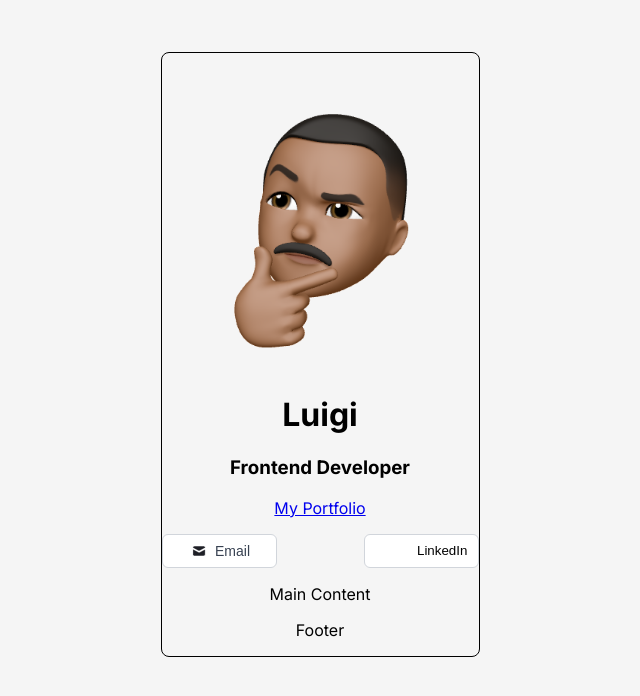
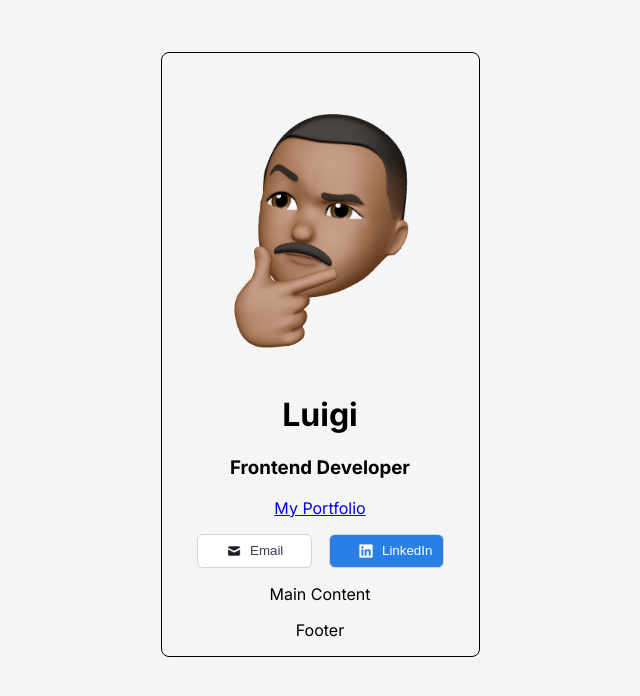
Before and after one commit to mandelbrojt/digital-card, a React (Vite) app in the folder digital-card/: page / in a window 1280 px wide. Shown: the top 696 px of the page, without its empty margins (320-960 px from the left). Built offline with nearby package versions, Linux system fonts and the light colour scheme.

Commit message:
Add style to contact icons and text

```diff
--- a/digital-card/src/index.css
+++ b/digital-card/src/index.css
@@ -25,14 +25,14 @@ body {
 .contact-section {
     display: flex;
     align-items: center;
-    justify-content: space-between;
+    justify-content: center;
+    gap: 17px;
 }
 
 .contact-button {
     /* Shape */
     width: 115px;
     height: 34px;
-    background-color: #FFFFFF;
     border: 1px solid #D1D5DB;
     border-radius: 6px;
     /* Position */
@@ -44,14 +44,35 @@ body {
     padding: 9px 28.5px;
 }
 
-.email-icon {
+.contact-icon {
     width: 16px;
     height: 16px;
+}
+
+.icon-text {
+    font-size: 14px;
+    font-weight:500;
+    margin: 0;
+}
+
+.email-button {
+    background-color: #FFFFFF;
+}
+
+.email-icon {
     color: #1E1F26;
 }
 
+
 .mail-text {
-    font-size: 14px;
-    font-weight:500;
     color: #374151;
 }
+
+.linkedin-button {
+    background-color: #297FE5;
+    color: #FFFFFF;
+}
+
+.linkedin-text {
+
+}
```
